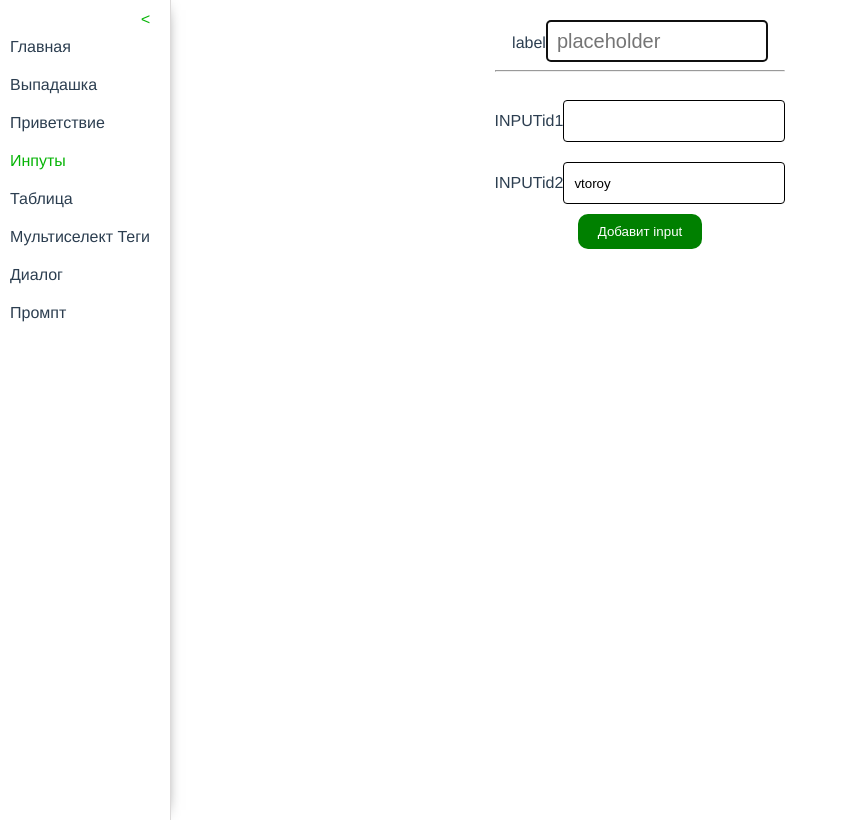
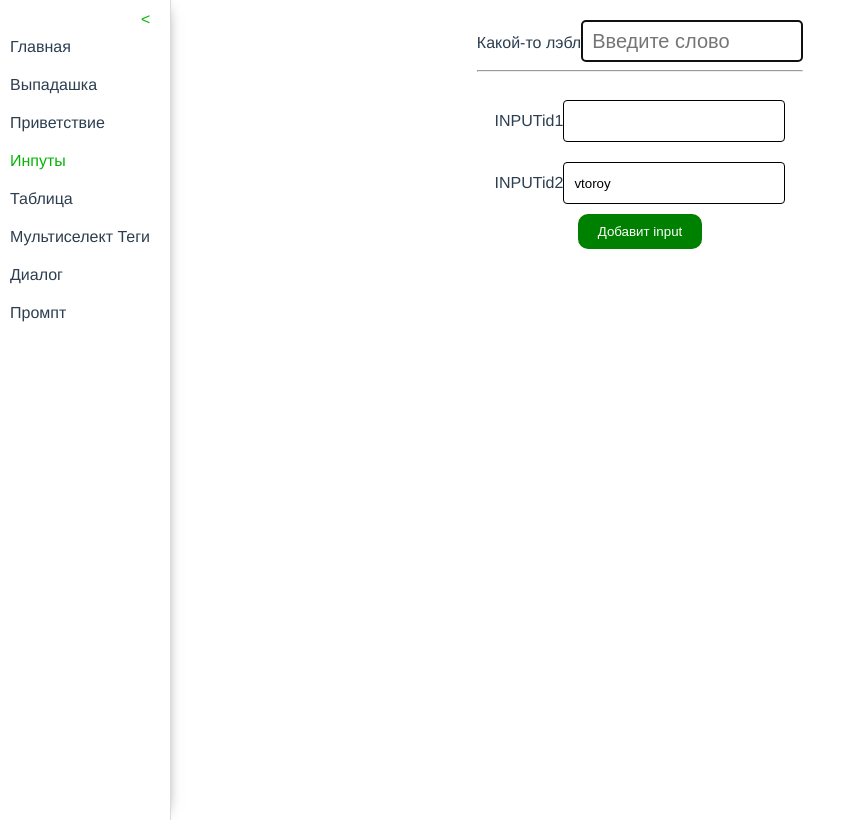
Before and after one commit to Vladimir-Polyakoff/lib-components, a Vue app: page /fields in a window 1280 px wide. Shown: the whole page, without its empty margins (0-856 px from the left). Built offline with nearby package versions, Linux system fonts and the light colour scheme.

Commit message:
cosmetics

```diff
--- a/src/components/Field.vue
+++ b/src/components/Field.vue
@@ -3,9 +3,7 @@
 export default {
   name: 'TheField',
   props: {
-    value: {
-      default: ''
-    },
+    value: { default: '' },
     type: {
       type: String,
       required: false,
@@ -16,28 +14,17 @@ export default {
       required: false,
       default: () => ([])
     },
-    placeholder: {
-      type: String,
-      required: false
-    },
-    label: {
-      type: String,
-      required: false
-    },
-    id: {
-      type: [String, Number],
-      required: true
-    }
+    placeholder: { type: String, required: false },
+    id: { type: [String, Number], required: true },
+    label: { type: String, required: false }
   },
 
   computed: {
     model: {
       get() {
-        // берет из props value
         return this.value
       },
       set(value) {
-        // прокинуть наверх
         this.$emit('input', value);
       },
     },
--- a/src/pages/Fields.vue
+++ b/src/pages/Fields.vue
@@ -31,7 +31,6 @@ export default {
   methods: {
     setFieldValue (value, index) {
       // для inputValue : this.$set(this, 'inputValue', value)  если одна вложеность
-      //(где) обьект в котором менял знач, (что)потом СТРОЧКОЙ поле которое хочу поменять, (на что) меняю значение
       this.$set(this.inputs[index], 'value', value)
     },
 
@@ -53,9 +52,9 @@ export default {
       ref="Field"
       v-model="inputValue"
       :additionalStyles="['color:blue;', 'font-size: 20px;']"
-      placeholder="placeholder"
+      placeholder="Введите слово"
       id="Id"
-      label="label"
+      label="Какой-то лэбл"
     />
     <hr>
     <Field
```
